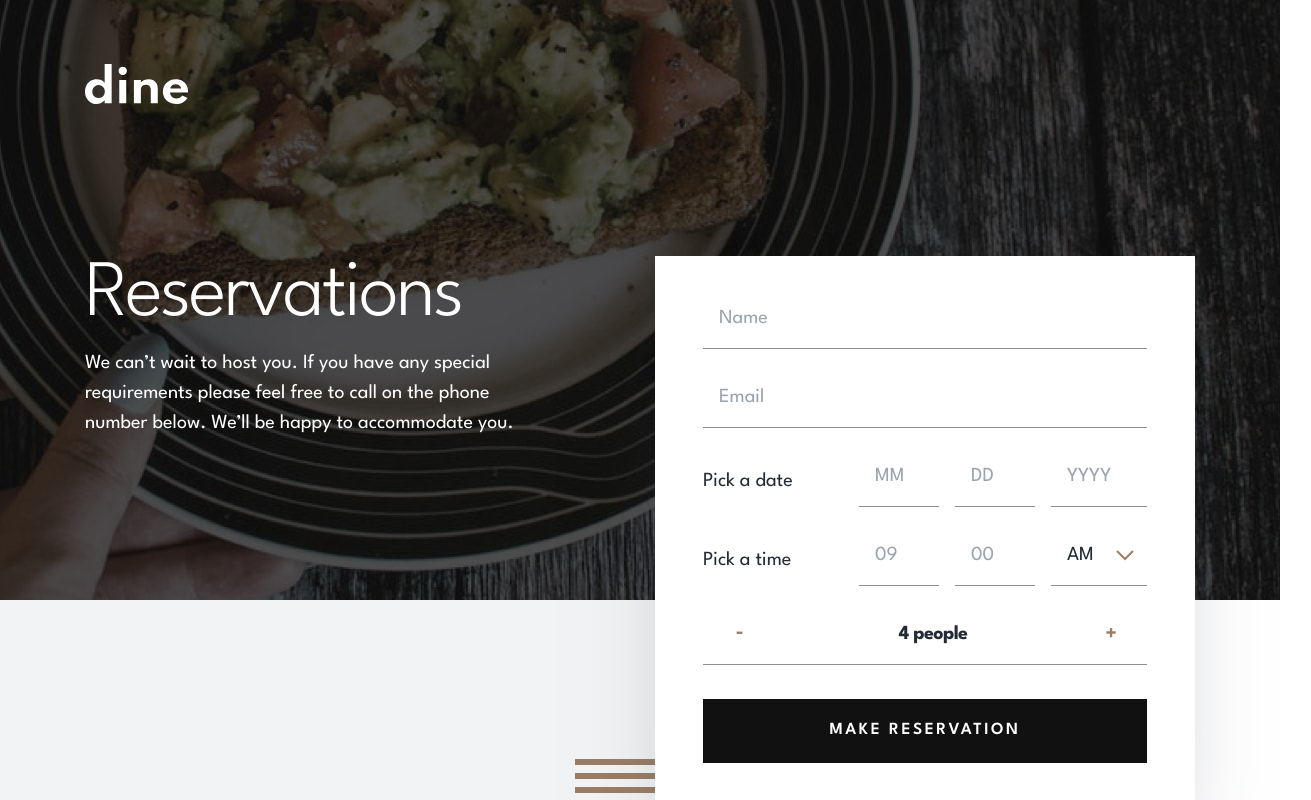
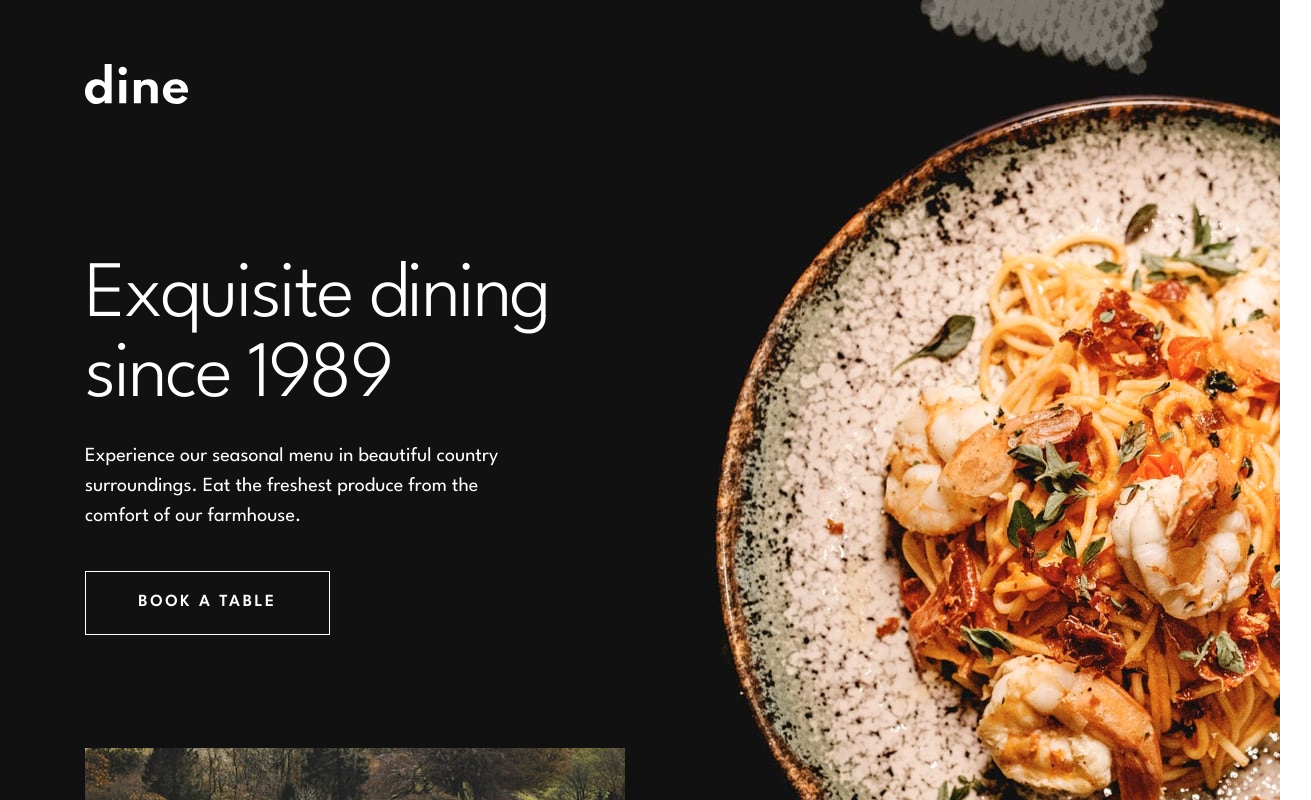
Before and after one commit to Bayoumi-dev/Dine-restaurant-website, a React (Create React App) app: page / in a window 1280 px wide. Shown: the top 800 px of the page, 1311 px wide, since content can reach past the window. Built offline with nearby package versions, Linux system fonts and the light colour scheme.

Commit message:
fix iamges path

```diff
--- a/src/App.tsx
+++ b/src/App.tsx
@@ -1,13 +1,13 @@
 import { FC } from 'react'
 import Layout from './layout'
 import Booking from './pages/Booking'
-// import Home from './pages/Home'
+import Home from './pages/Home'
 
 const App: FC = () => {
    return (
       <Layout>
-         {/* <Home/> */}
-         <Booking />
+         <Home/>
+         {/* <Booking /> */}
       </Layout>
    )
 }
--- a/src/components/features/Features.tsx
+++ b/src/components/features/Features.tsx
@@ -1,8 +1,8 @@
 import { FC } from 'react'
 import Feature from './Feature'
 // images
-import enjoyablePlace from '../assets/homepage/enjoyable-place-desktop.jpg'
-import locallySourced from '../assets/homepage/locally-sourced-desktop.jpg'
+import enjoyablePlace from '../../assets/homepage/enjoyable-place-desktop.jpg'
+import locallySourced from '../../assets/homepage/locally-sourced-desktop.jpg'
 
 const Features: FC = () => {
    return (
--- a/src/components/highlights/HighlightItems.tsx
+++ b/src/components/highlights/HighlightItems.tsx
@@ -1,9 +1,9 @@
 import { FC } from 'react'
 import HighlightItem from './HighlightItem'
 // Images
-import salmonImg from '../assets/homepage/salmon-mobile.jpg'
-import beefImg from '../assets/homepage/beef-mobile.jpg'
-import chocolateImg from '../assets/homepage/chocolate-mobile.jpg'
+import salmonImg from '../../assets/homepage/salmon-mobile.jpg'
+import beefImg from '../../assets/homepage/beef-mobile.jpg'
+import chocolateImg from '../../assets/homepage/chocolate-mobile.jpg'
 
 const HighlightItems: FC = () => {
    return (
--- a/src/layout/Header.tsx
+++ b/src/layout/Header.tsx
@@ -2,7 +2,7 @@ import { FC, useState } from 'react'
 import Logo from '../assets/logo.svg'
 
 const Header: FC = () => {
-   const [isHome] = useState(false)
+   const [isHome] = useState(true)
    return (
       <header
          className={`absolute ${
```
